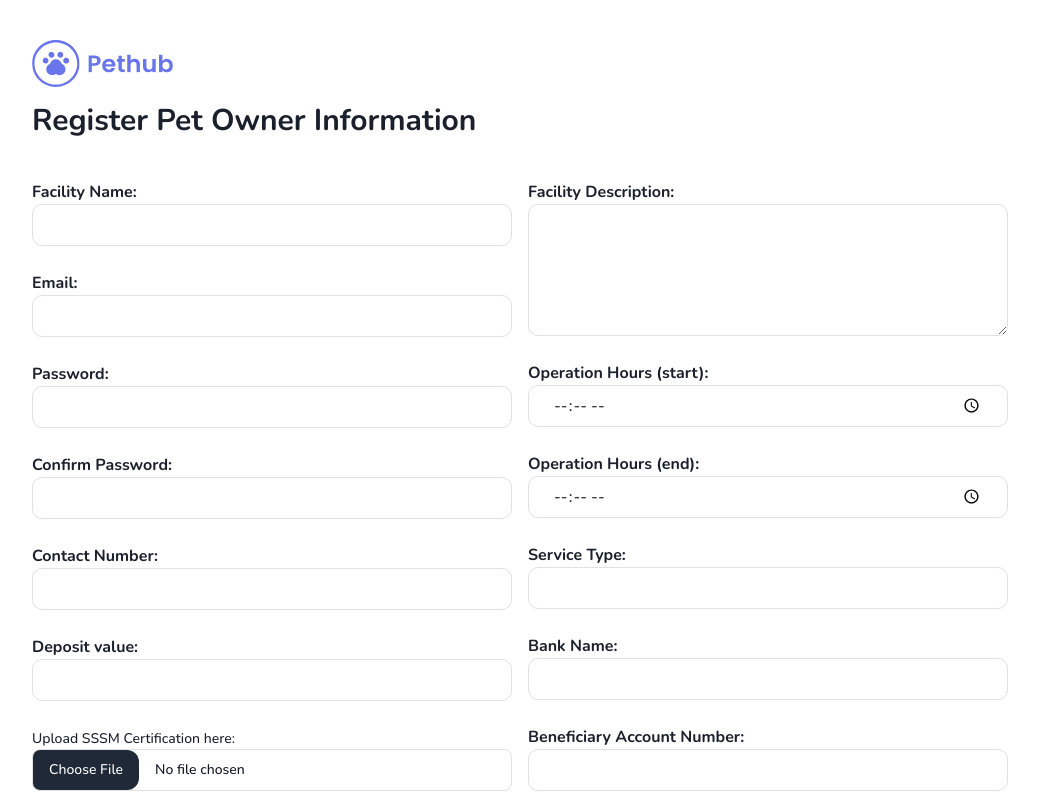
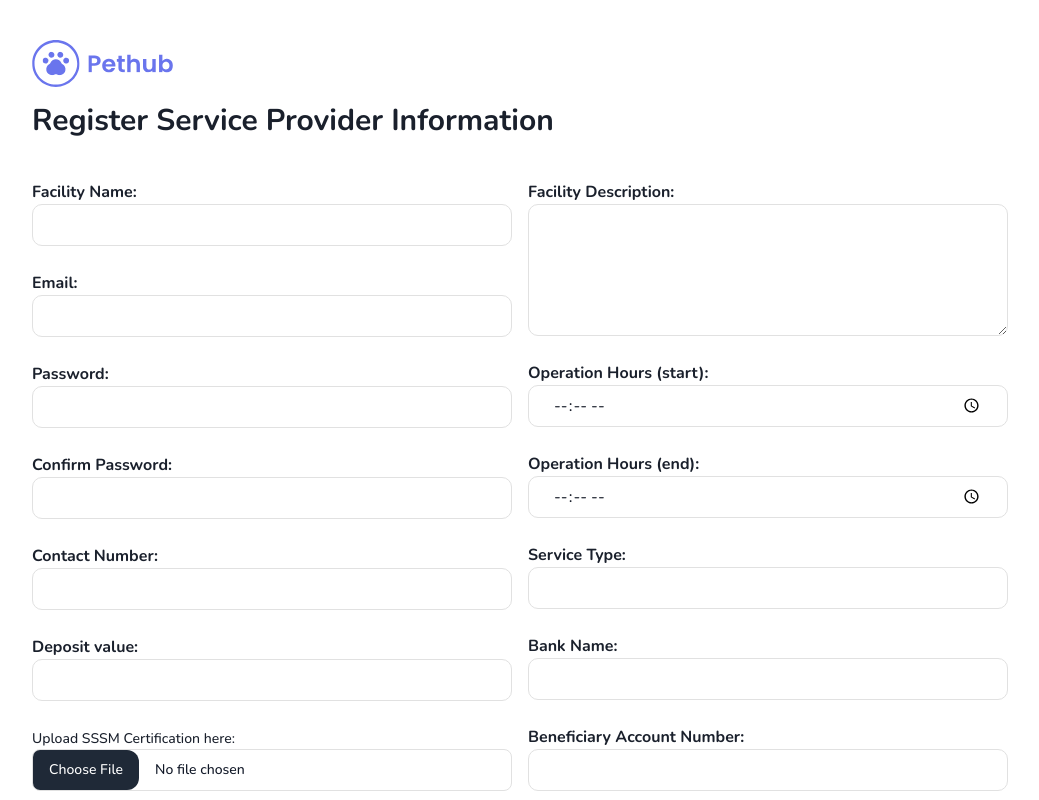
Before and after one commit to Cwjiee/pethub-frontend, a Next.js app: page /service-providers/register in a window 1280 px wide. Shown: the top 800 px of the page, without its empty margins (120-1159 px from the left). Built offline with nearby package versions, Linux system fonts and the light colour scheme.

Commit message:
feat: pending status logic

```diff
--- a/src/components/molecules/LoginForm.jsx
+++ b/src/components/molecules/LoginForm.jsx
@@ -28,11 +28,13 @@ export default function RegisterForm() {
     });
 
     const data = await response.json()
+    if (data.user.user_status === 'pending') {
+      router.push('/service-providers/status')
+      return
+    }
 
     console.log(data)
     console.log(data.token)
-    let getToken = data.token
-    document.cookie = `token=${data.token}`
     if (!response.ok) {
       setEmail("")
       setPassword("")
@@ -45,6 +47,8 @@ export default function RegisterForm() {
       })
     } else {
       console.log(response.status)
+      let getToken = data.token
+      document.cookie = `token=${data.token}`
       setToken(getToken)
       toast({
         title: 'Successfully logged in',
--- a/src/pages/service-providers/register.jsx
+++ b/src/pages/service-providers/register.jsx
@@ -10,7 +10,7 @@ export default function Signup() {
           <Image src="/Pethub.svg" alt="pethub" width={85} height={85} />
         </div>
         <div className="text-3xl font-bold">
-          Register Pet Owner Information
+          Register Service Provider Information
         </div>
         <ServiceProviderRegisterForm />
       </div>
```
